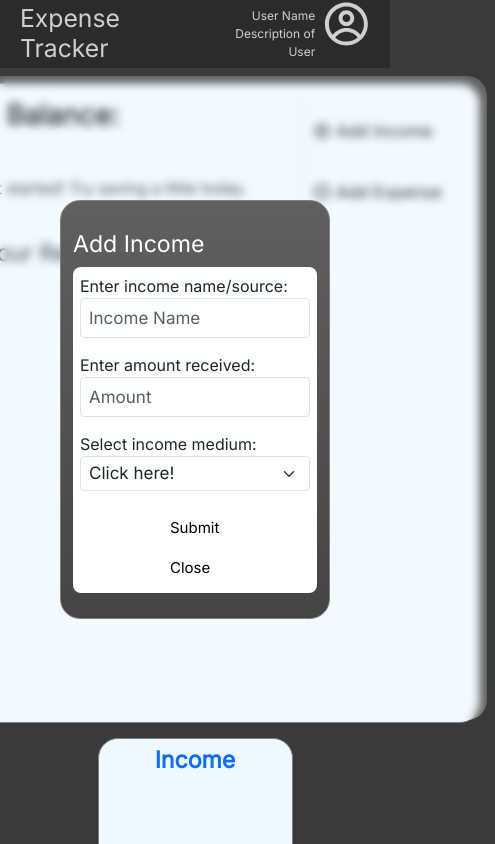
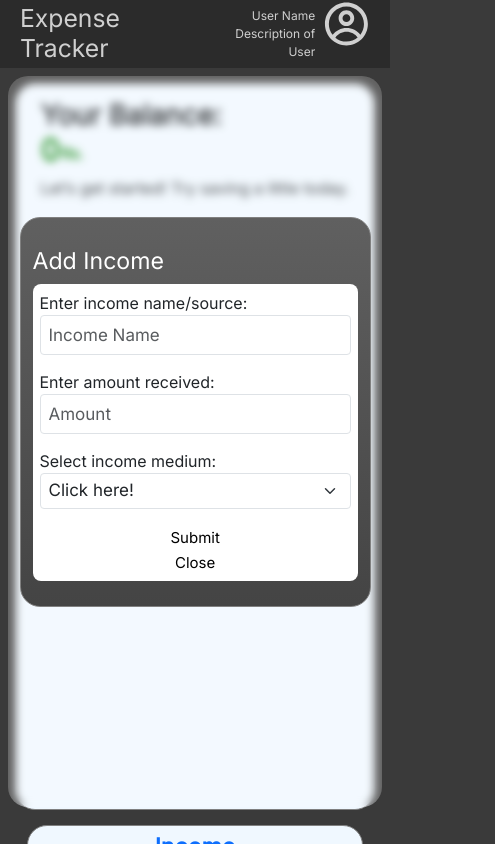
Before and after one commit to Pant-Prashant/Expense-Tracker, a React (Vite) app: page / in a window 390 px wide. Both pictures are taken after a click on the button "Add Income". Shown: the top 844 px of the page, 495 px wide, since content can reach past the window. Built offline with nearby package versions, Linux system fonts and the light colour scheme.

Commit message:
Made it responsive

```diff
--- a/src/App.css
+++ b/src/App.css
@@ -6,7 +6,7 @@ body {
 }
 
 .div1 {
-  height: 100%;
+  height: fit-content;
   width: 100%;
 }
 .div2 {
@@ -14,7 +14,6 @@ body {
   padding-left: 7%;
   padding-right: 7%;
   display: flex;
-
   width: 100%;
   height: 670px;
 }
@@ -72,7 +71,6 @@ body {
 .dashboard-div {
   width: 70%;
   position: relative;
-  min-width: 600px;
   min-height: 660px;
 }
 
@@ -106,6 +104,9 @@ body {
     padding: 0px;
     height: 1470px;
   }
+  .dashboard-div {
+    width: 100%;
+  }
   .income-div,
   .expense-div {
     padding: 0px;
@@ -125,3 +126,58 @@ body {
     width: 100%;
   }
 }
+
+@media (max-width: 650px) {
+  .income-div,
+  .expense-div {
+    padding-left: 13%;
+    padding-right: 13%;
+  }
+
+  .income-div:hover,
+  .expense-div:hover {
+    padding-left: 12%;
+    padding-right: 12%;
+  }
+}
+
+@media (max-width: 450px) {
+  .income-div,
+  .expense-div {
+    padding-left: 7%;
+    padding-right: 7%;
+  }
+
+  .income-div:hover,
+  .expense-div:hover {
+    padding-left: 6%;
+    padding-right: 6%;
+  }
+}
+
+@media (max-width: 530px) {
+  .footer-div {
+    margin-top: 5%;
+  }
+}
+
+@media (max-width: 470px) {
+  .footer-div {
+    margin-top: 10%;
+  }
+}
+@media (max-width: 400px) {
+  .footer-div {
+    margin-top: 30%;
+  }
+}
+@media (max-width: 340px) {
+  .footer-div {
+    margin-top: 35%;
+  }
+}
+@media (max-width: 290px) {
+  .footer-div {
+    margin-top: 40%;
+  }
+}
--- a/src/components/AddExpenseForm.module.css
+++ b/src/components/AddExpenseForm.module.css
@@ -52,3 +52,27 @@ form {
 form:focus-within {
   box-shadow: 0px 0px 20px white;
 }
+
+@media (max-width: 750px) {
+  .add-expense {
+    width: 70%;
+    left: 15%;
+    bottom: auto;
+  }
+  .submit-button {
+    margin: 2px;
+    margin-left: calc(50% - 30.5px);
+  }
+
+  .close-button {
+    margin: 2px;
+    margin-left: calc(50% - 26px);
+  }
+}
+
+@media (max-width: 400px) {
+  .add-expense {
+    width: 90%;
+    left: 5%;
+  }
+}
--- a/src/components/AddIncomeForm.module.css
+++ b/src/components/AddIncomeForm.module.css
@@ -51,3 +51,27 @@ form {
 form:focus-within {
   box-shadow: 0px 0px 20px white;
 }
+
+@media (max-width: 750px) {
+  .add-income {
+    width: 70%;
+    left: 15%;
+    bottom: auto;
+  }
+  .submit-button {
+    margin: 2px;
+    margin-left: calc(50% - 30.5px);
+  }
+
+  .close-button {
+    margin: 2px;
+    margin-left: calc(50% - 26px);
+  }
+}
+
+@media (max-width: 400px) {
+  .add-income {
+    width: 90%;
+    left: 5%;
+  }
+}
--- a/src/components/Dashboard.module.css
+++ b/src/components/Dashboard.module.css
@@ -53,6 +53,7 @@
 }
 
 .lower-div {
+  text-align: auto;
   height: calc(100% - 162px);
   width: 100%;
   padding: 10px 11%;
@@ -76,4 +77,25 @@
   .lower-div {
     height: 475px;
   }
+  .lower-div {
+    padding: 10px 5%;
+    text-align: center;
+  }
 }
+
+@media (max-width: 650px) {
+  .top-div {
+    padding: 15px 0;
+  }
+
+  .lower-div {
+    padding: 10px 0px;
+  }
+}
+
+@media (max-width: 400px) {
+  .top-div {
+    flex-direction: column;
+    align-items: center;
+  }
+}
```
Also changed, not shown: 1 other file (tests, documents, lock files or other folders).
